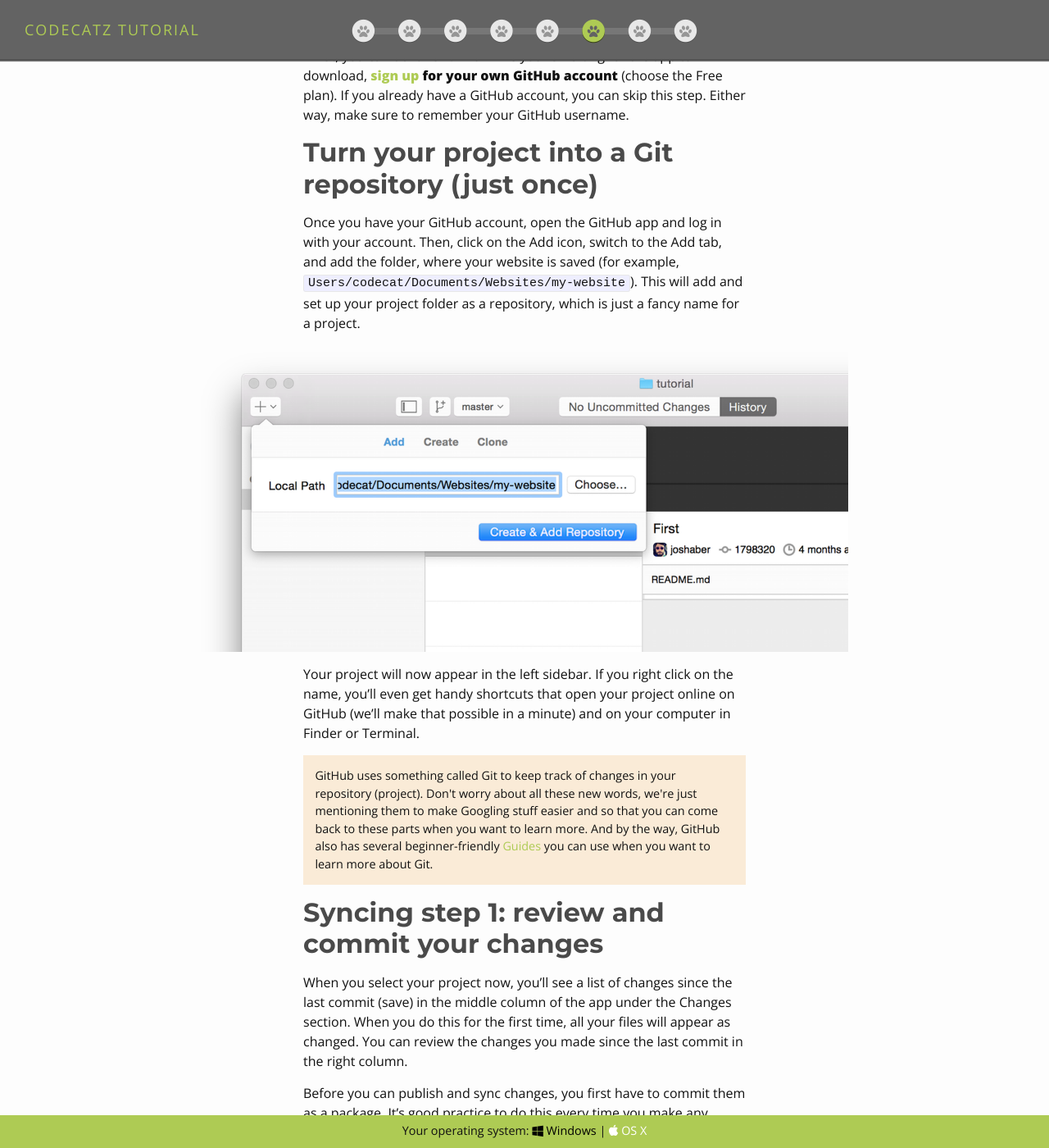
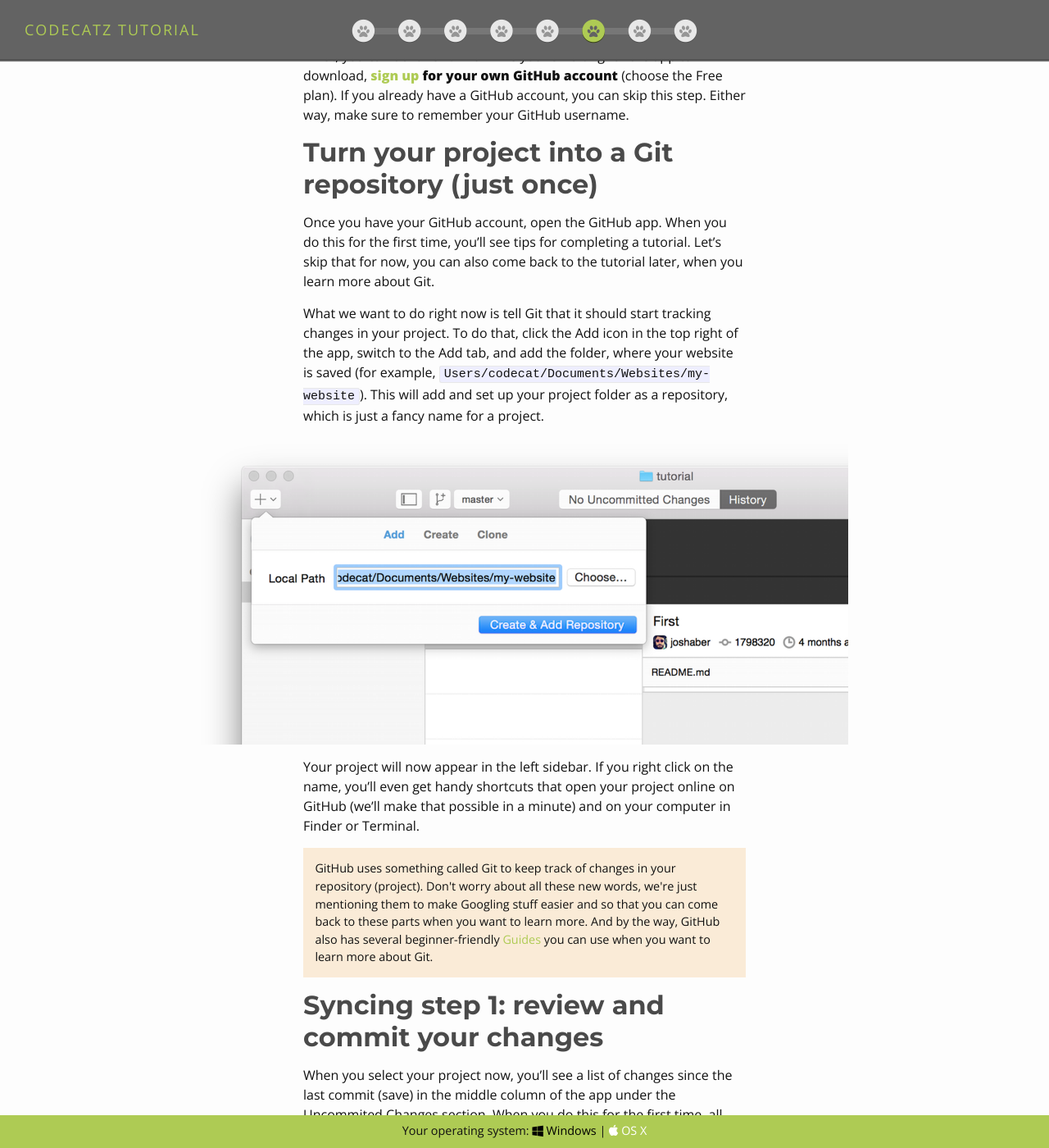
Before and after one commit to CodeCatz/codecatz-tutorial, a Jekyll site: the page built from 6-publish/index.md, in a window 1280 px wide and 1400 px high, scrolled down 1458 px. Shown: the whole window at 82% size. Built offline with Jekyll 4.4.1, drawn with Linux system fonts in a browser that asks for light colours; nearby versions of some CDN libraries; some of the changed text lies outside the part shown.

Commit message:
added info about github tutorial

```diff
--- a/6-publish/index.md
+++ b/6-publish/index.md
@@ -26,13 +26,13 @@
 
 ## Turn your project into a Git repository (just once)
 
-Once you have your GitHub account, open the GitHub app and log in with your account. Then, click on the Add icon, switch to the Add tab, and add the folder, where your website is saved (for example, `Users/codecat/Documents/Websites/my-website`). This will add and set up your project folder as a repository, which is just a fancy name for a project.
+Once you have your GitHub account, open the GitHub app. When you do this for the first time, you'll see tips for completing a tutorial. Let's skip that for now, you can also come back to the tutorial later, when you learn more about Git.
+
+What we want to do right now is tell Git that it should start tracking changes in your project. To do that, click the Add icon in the top right of the app, switch to the Add tab, and add the folder, where your website is saved (for example, `Users/codecat/Documents/Websites/my-website`). This will add and set up your project folder as a repository, which is just a fancy name for a project.
 
 <img src="{{ "/images/github-mac-0-add-repo-part.png" | prepend: site.baseurl }}"/>
 
 Your project will now appear in the left sidebar. If you right click on the name, you'll even get handy shortcuts that open your project online on GitHub (we'll make that possible in a minute) and on your computer in Finder or Terminal.
-
-
 
 <div class="more">
 GitHub uses something called Git to keep track of changes in your repository (project). Don't worry about all these new words, we're just mentioning them to make Googling stuff easier and so that you can come back to these parts when you want to learn more. And by the way, GitHub also has several beginner-friendly <a href="https://guides.github.com/" target="_blank">Guides</a> you can use when you want to learn more about Git.
@@ -40,7 +40,7 @@
 
 ## Syncing step 1: review and commit your changes
 
-When you select your project now, you'll see a list of changes since the last commit (save) in the middle column of the app under the Changes section. When you do this for the first time, all your files will appear as changed. You can review the changes you made since the last commit in the right column.
+When you select your project now, you'll see a list of changes since the last commit (save) in the middle column of the app under the Uncommited Changes section. When you do this for the first time, all your files will appear as changed. By clicking on each of the files, you can review the changes you made in the selected file since the last commit in the right column.
 
 Before you can publish and sync changes, you first have to commit them as a package. It's good practice to do this every time you make any significant changes to the website (add a new blog post, make design changes etc).
 
@@ -56,21 +56,21 @@
 
 Once all changes have been added to a commit (if you make additional changes, you can make a new commit), it's time to sync them with the online copy of your repository which will be hosted on GitHub.
 
-The commits that haven't yet been synced, will now be listed under the Unsynced section. When you do this for the first time, you'll see a Publish option in the top right corner of the app.
+The commit package you just saved will now appear under the History section. When you do this for the first time, you'll see a Publish option in the top right corner of the app.
 
 <img src="{{ "/images/github-mac-1-review-changes-sync.png" | prepend: site.baseurl }}"/>
 
-Click the Publish icon to continue. After you do this, a window will appear, asking you for a name and description for the repository, as it will appear on GitHub.
+Click the Publish icon to continue. The app will ask you to login with your GitHub account. After you do this, a window will appear, asking you for a name and description for the repository, as it will appear on GitHub.
 
 It's important to name the repository for your Jekyll website in the following format: **username.github.io** - but replace the username part with your own GitHub username. For example, if your username was *codecat*, the name of your repository would be *codecat.github.io*. Once you've changed that, click the Push Repository button.
 
 <img src="{{ "/images/github-mac-2-create-repo.png" | prepend: site.baseurl }}"/>
 
-Congratulations! Your website is now on GitHub! Go on, you can check your project's code at https://github.com/&lt;username&gt;/&lt;username&gt;.github.io (just replace the `<username>` part with your own GitHub username). You'll see all the files are the same as the files in the project on your computer.
+Congratulations! Your website is now on GitHub! Go on, you can check your project's code at https://github.com/username/username.github.io (just replace the `username` part with your own GitHub username). You'll see all the files are the same as the files in the project on your computer.
 
 <img src="{{ "/images/github-published-repo.png" | prepend: site.baseurl }}"/>
 
-In a few minutes, the website should also be available online, for anyone in the world to visit, at https://&lt;username&gt;.github.io (again, replace the username with your own username). Once the website comes online, you can send the link to your friends.
+In a few minutes, the website should also be available online, for anyone in the world to visit, at https://username.github.io (again, replace the `username` with your own username). Once the website comes online, you can send the link to your friends.
 
 The next time you'll have changes to commit, you can just click on the Sync button in the top right corner to upload recent changes. Your website will also be updated automatically when you do that.
 
```
